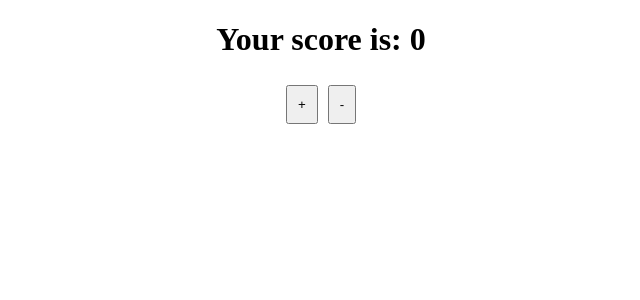
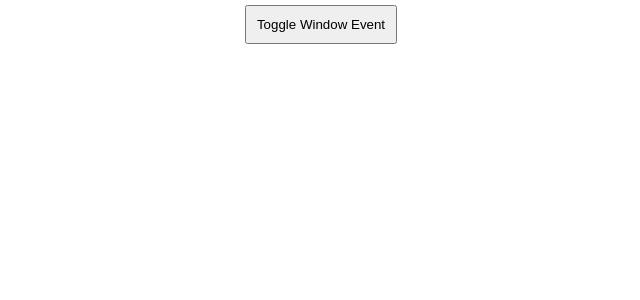
Before and after one commit to sameem420/React.js-Code-Challenges, a React (Create React App) app: page / in a window 1280 px wide. Shown: the top 300 px of the page, without its empty margins (319-959 px from the left). Built offline with nearby package versions, Linux system fonts and the light colour scheme.

Commit message:
:white_check_mark: window event challenge solved

```diff
--- /dev/null
+++ b/src/06-add-window-event/ToggleWindowEvent.js
@@ -0,0 +1,15 @@
+import { useState } from "react";
+import WindowEvent from "./WindowEvent";
+
+export default function ToggleWindowEvent() {
+  const [windowEvent, setWindowEvent] = useState(false);
+
+  return (
+    <div>
+      <button onClick={() => setWindowEvent((prevState) => !prevState)}>
+        Toggle Window Event
+      </button>
+      {windowEvent && <WindowEvent />}
+    </div>
+  );
+}
--- /dev/null
+++ b/src/06-add-window-event/WindowEvent.js
@@ -0,0 +1,11 @@
+import { useEffect } from "react";
+
+export default function WindowEvent() {
+  useEffect(() => {
+    const displayAlert = () => alert("User double clicked on the page!");
+    window.addEventListener("dblclick", displayAlert);
+    return () => window.removeEventListener("dblclick", displayAlert);
+  }, []);
+
+  return <h2>Window event active</h2>;
+}
--- a/src/App.js
+++ b/src/App.js
@@ -5,6 +5,7 @@ import DarkMode from "./02-dark-mode/DarkMode";
 import FormValidator from "./03-form-validator/FormValidator";
 import DogPics from "./04-dog-pics/DogPics";
 import ScoreKeeper from "./05-score-keeper/ScoreKeeper";
+import ToggleWindowEvent from "./06-add-window-event/ToggleWindowEvent";
 
 function App() {
   return (
@@ -13,7 +14,8 @@ function App() {
       {/* <DarkMode /> */}
       {/* <FormValidator /> */}
       {/* <DogPics /> */}
-      <ScoreKeeper />
+      {/* <ScoreKeeper /> */}
+      <ToggleWindowEvent />
     </div>
   );
 }
```
